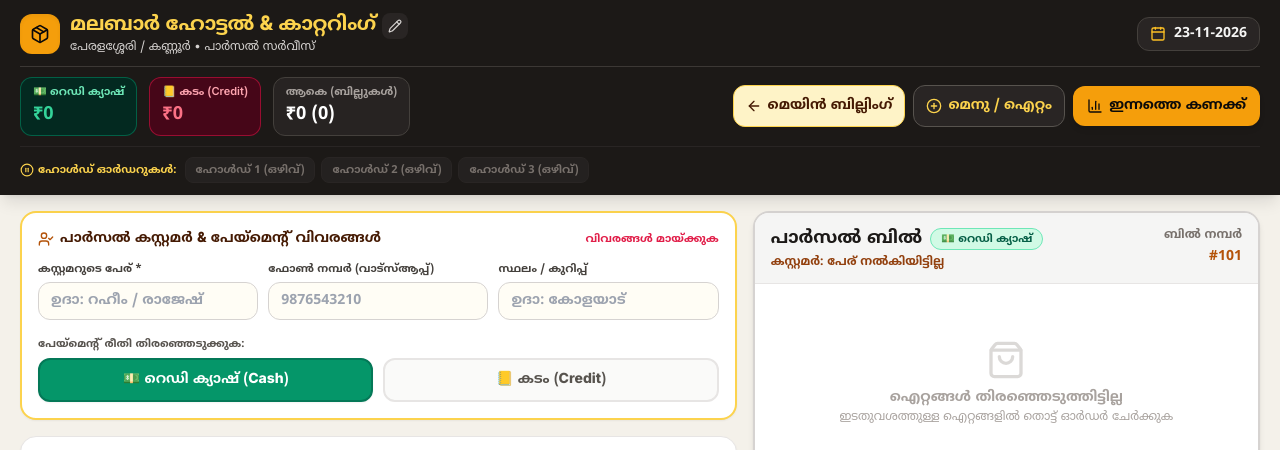
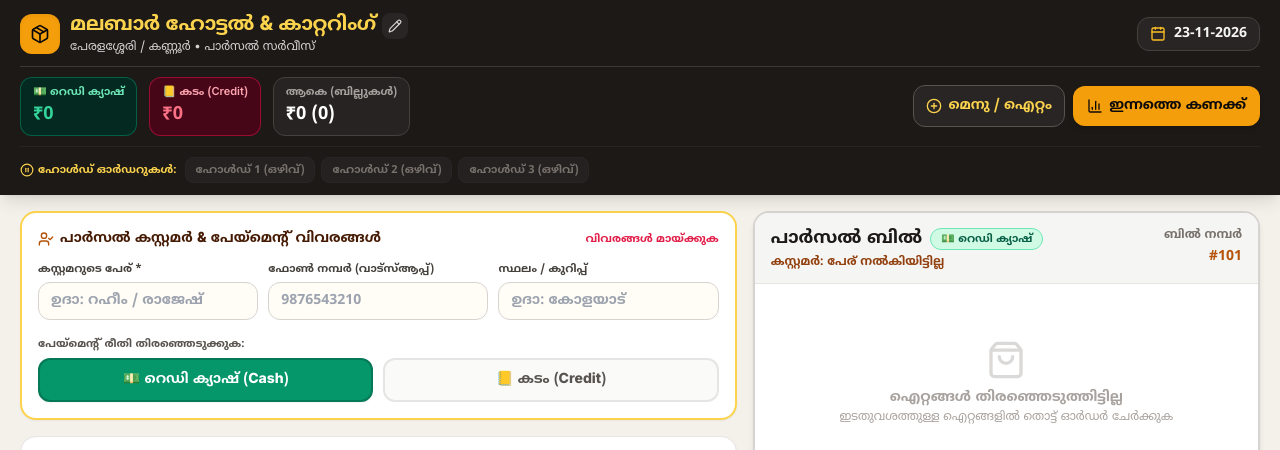
Before and after one commit to kanakotswaraj-lang/hotel_bill, a plain HTML site: page parcel-credit-billing.html in a window 1280 px wide. Shown: the top 450 px of the page. Drawn offline with nearby package versions, Linux system fonts and the light colour scheme.

Commit message:
Remove navigation link and adjust layout

```diff
--- a/parcel-credit-billing.html
+++ b/parcel-credit-billing.html
@@ -129,11 +129,7 @@
                     </div>
                 </div>
 
-                <div class="flex flex-wrap items-center gap-2">
-                    <a href="index.html" class="flex items-center gap-1.5 bg-amber-100 hover:bg-amber-200 active:scale-95 text-amber-950 border border-amber-300 px-3 py-2.5 rounded-xl text-xs sm:text-sm font-extrabold transition cursor-pointer">
-                        <i data-lucide="arrow-left" class="w-4 h-4"></i>
-                        <span>മെയിൻ ബില്ലിംഗ്</span>
-                    </a>
+                <div class="flex items-center gap-2">
                     <button onclick="openAddItemModal()" class="flex items-center gap-1.5 bg-stone-800 hover:bg-stone-700 active:scale-95 text-amber-300 border border-stone-600 px-3 py-2.5 rounded-xl text-xs sm:text-sm font-bold transition cursor-pointer">
                         <i data-lucide="plus-circle" class="w-4 h-4"></i>
                         <span>മെനു / ഐറ്റം</span>
```
